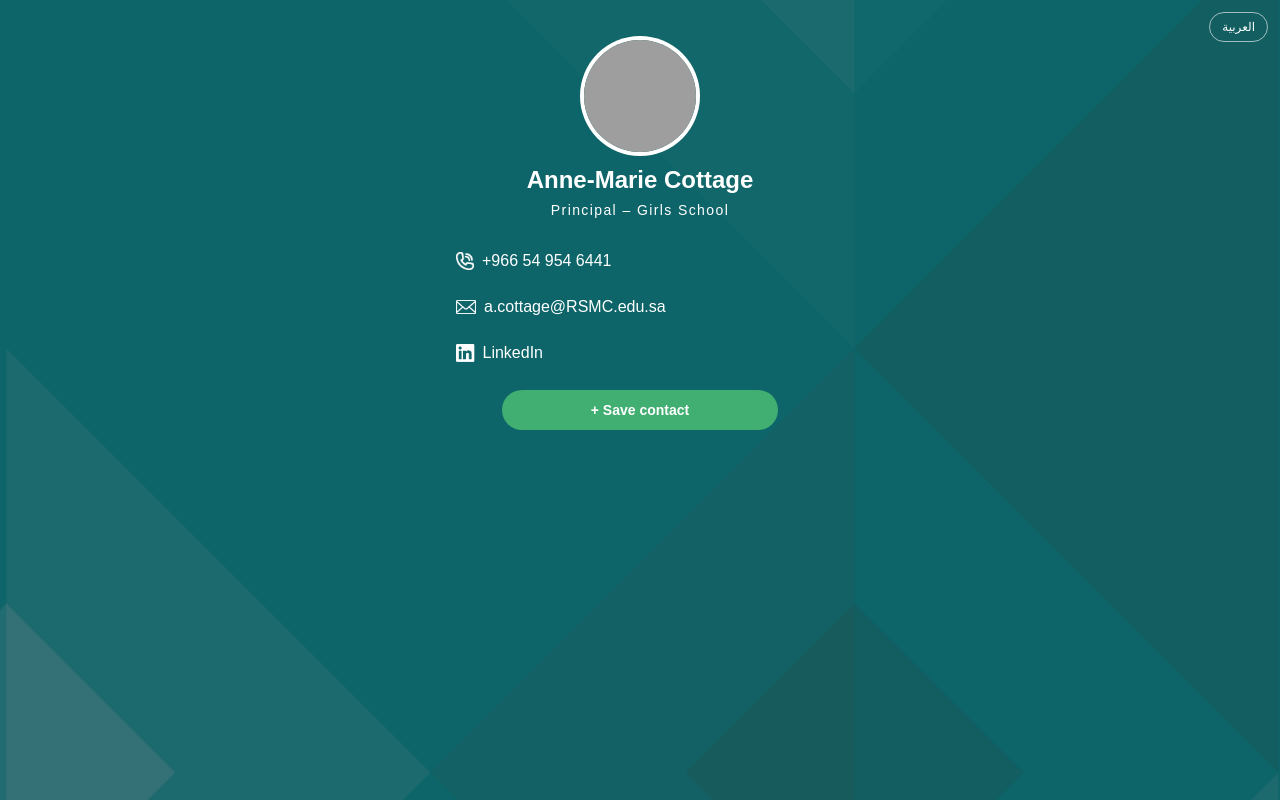
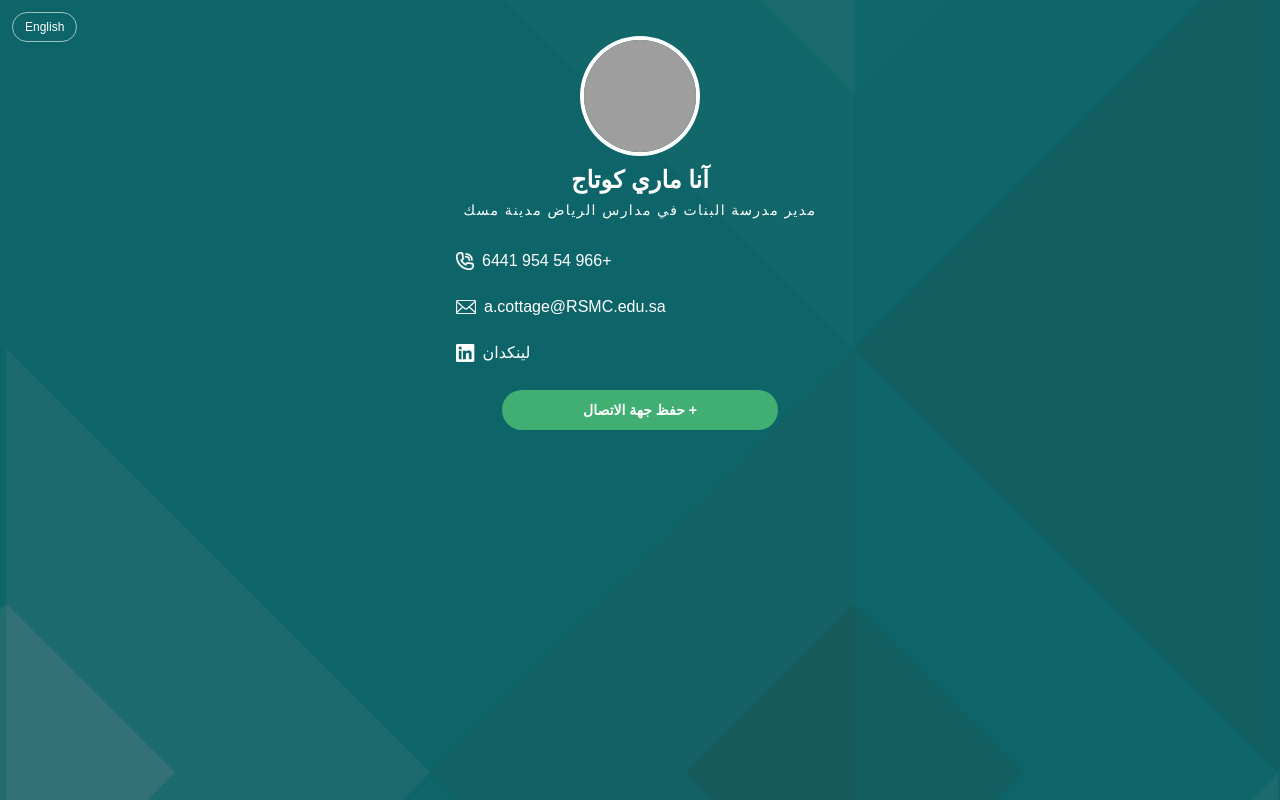
Before and after one commit to RiyadhSchoolsMiskCity/Anne-Marie-Cottage, a plain HTML site: page arabic.html in a window 1280 px wide. Drawn offline with nearby package versions, Linux system fonts and the light colour scheme; grey boxes are pictures that could not be loaded.

Commit message:
Update arabic.html

```diff
--- a/arabic.html
+++ b/arabic.html
@@ -1,9 +1,9 @@
 <!DOCTYPE html>
-<html lang="en" dir="ltr">
+<html lang="ar" dir="rtl">
 <head>
   <meta charset="utf-8" />
   <meta name="viewport" content="width=device-width, initial-scale=1" />
-  <title>Anne-Marie Cottage – Contact Card</title>
+  <title>آنا ماري كوتاج – بطاقة التواصل</title>
   <script src="https://cdn.tailwindcss.com"></script>
   <meta name="theme-color" content="#0D6569" />
   <style>
@@ -17,6 +17,7 @@
       overflow-y: auto;
       color: white;
       font-family: 'Tajawal', sans-serif;
+      direction: rtl;
     }
     a { text-decoration: none; color: #fff; }
     a:hover { opacity:.85; }
@@ -26,39 +27,40 @@
 </head>
 
 <body class="min-h-screen flex items-start justify-center p-4">
-  <a href="arabic.html"
-     class="fixed top-3 right-3 px-3 py-1.5 rounded-full border border-white/60 text-xs font-medium">
-    العربية
+  <a href="index.html"
+     class="fixed top-3 left-3 px-3 py-1.5 rounded-full border border-white/60 text-xs font-medium">
+    English
   </a>
 
   <main class="w-full max-w-sm mx-auto text-white pb-40 text-center">
     <img src="Ann.png" class="w-28 h-28 rounded-full ring-4 ring-white object-cover mx-auto mt-6" />
-    <h1 class="mt-3 text-2xl font-semibold">Anne-Marie Cottage</h1>
-    <h2 class="text-sm tracking-widest mt-1">Principal – Girls School</h2>
+    <h1 class="mt-3 text-2xl font-semibold">آنا ماري كوتاج</h1>
+    <h2 class="text-sm tracking-widest mt-1">مدير مدرسة البنات في مدارس الرياض مدينة مسك</h2>
 
-    <div class="mt-5 space-y-1 text-left text-base leading-relaxed">
-      <a href="tel:+966549546441" class="flex items-center gap-2 hover:bg-white/5 p-2 rounded-lg">
+    <div class="mt-5 space-y-1 text-base leading-relaxed text-right">
+      <a href="tel:+966549546441"
+         class="flex items-center justify-end gap-2 hover:bg-white/5 p-2 rounded-lg">
+        <span class="font-medium">+966 54 954 6441</span>
         <img src="Picture1.png" class="icon-img" />
-        <span class="font-medium">+966 54 954 6441</span>
       </a>
 
       <a href="mailto:a.cottage@RSMC.edu.sa"
-         class="flex items-center gap-2 hover:bg-white/5 p-2 rounded-lg">
+         class="flex items-center justify-end gap-2 hover:bg-white/5 p-2 rounded-lg">
+        <span class="font-medium break-all">a.cottage@RSMC.edu.sa</span>
         <img src="Picture2.png" class="icon-email" />
-        <span class="font-medium break-all">a.cottage@RSMC.edu.sa</span>
       </a>
 
       <a href="https://sa.linkedin.com/in/anne-marie-cottage-8b2915348" target="_blank"
-         class="flex items-center gap-2 hover:bg-white/5 p-2 rounded-lg">
+         class="flex items-center justify-end gap-2 hover:bg-white/5 p-2 rounded-lg">
+        <span class="font-medium">لينكدان</span>
         <img src="Picture4.png" class="icon-img" />
-        <span class="font-medium">LinkedIn</span>
       </a>
     </div>
 
     <button id="saveBtn"
       class="mt-4 w-[72%] mx-auto block rounded-full py-2.5 text-sm font-semibold"
       style="background-color:#41AE72;">
-      + Save contact
+      + حفظ جهة الاتصال
     </button>
   </main>
 
@@ -66,12 +68,11 @@
     document.getElementById("saveBtn").addEventListener("click", () => {
       const vcard = [
         "BEGIN:VCARD","VERSION:3.0",
-        "N:Cottage;Anne-Marie;;;","FN:Anne-Marie Cottage",
-        "ORG:Riyadh Schools Misk City",
-        "TITLE:Principal – Girls School",
+        "N:Cottage;Anne-Marie;;;","FN:آنا ماري كوتاج",
+        "ORG:مدارس الرياض مدينة مسك",
+        "TITLE:مدير مدرسة البنات",
         "TEL;TYPE=cell:+966549546441",
         "EMAIL;TYPE=INTERNET:a.cottage@RSMC.edu.sa",
-        "URL:https://sa.linkedin.com/in/anne-marie-cottage-8b2915348",
         "END:VCARD",
       ].join("\n");
 
@@ -79,7 +80,7 @@
       const url = URL.createObjectURL(blob);
       const a = document.createElement("a");
       a.href = url;
-      a.download = "Anne-Marie_Cottage.vcf";
+      a.download = "آنا_ماري_كوتاج.vcf";
       a.click();
       URL.revokeObjectURL(url);
     });
```
